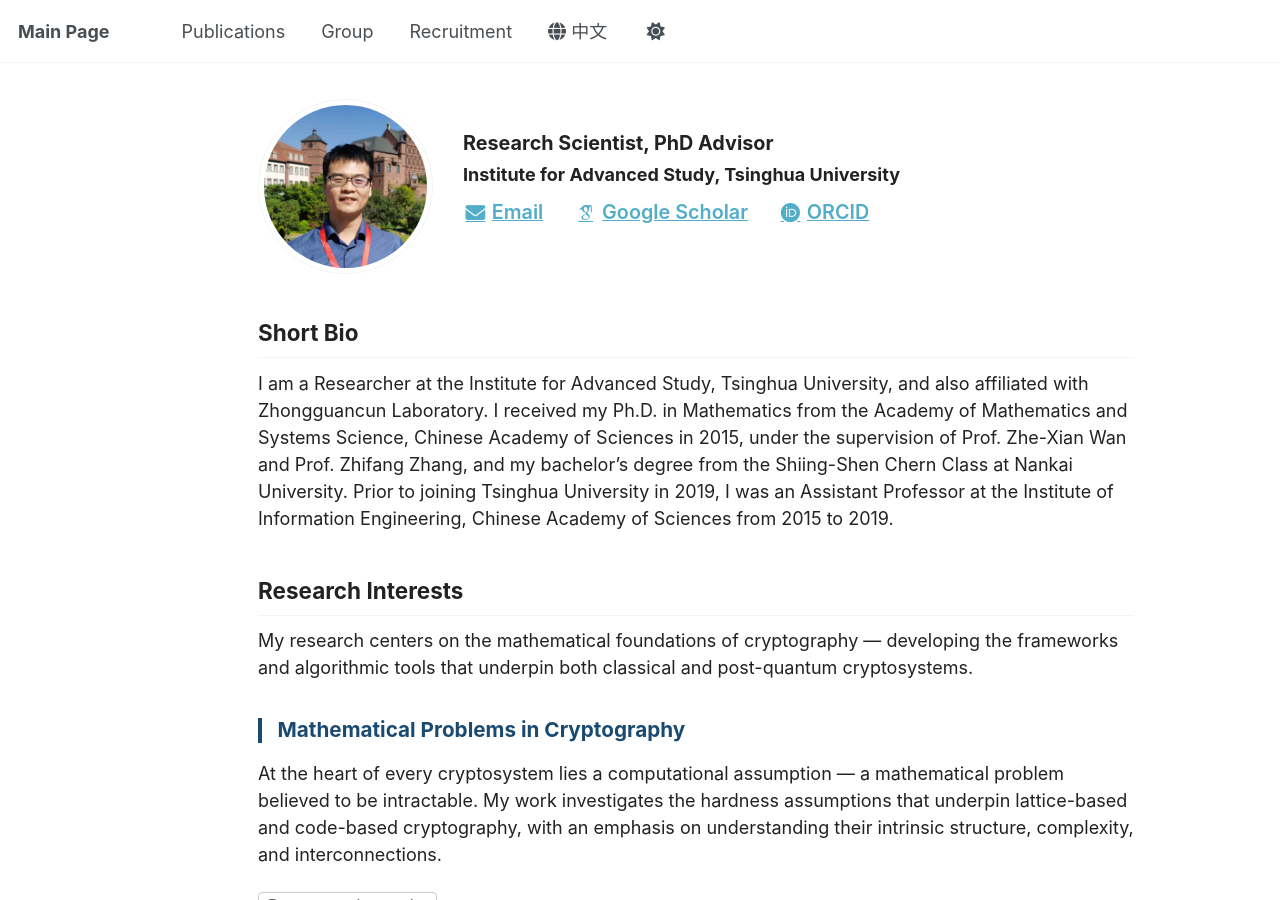
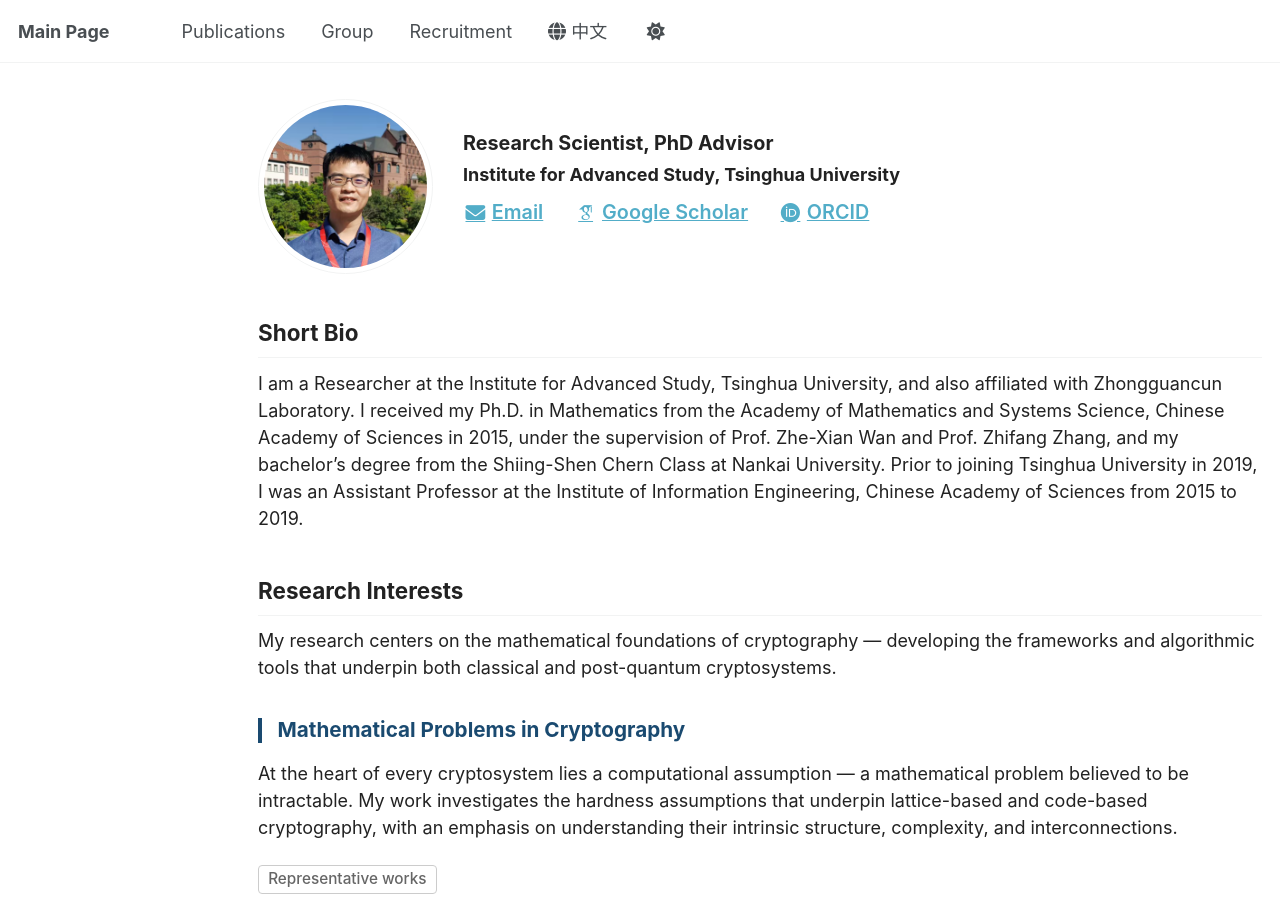
Before and after one commit to anyu-crypto/anyu-crypto.github.io, a Jekyll site: the page built from _pages/about.md, in a window 1280 px wide and 900 px high. Built offline with Jekyll 4.4.1, drawn with Linux system fonts in a browser that asks for light colours; some web fonts are replaced.

Commit message:
fix-restore-page--full-class

```diff
--- a/_layouts/single.html
+++ b/_layouts/single.html
@@ -17,7 +17,7 @@ layout: default
 <div id="main" role="main">
   {% include sidebar.html %}
 
-  <article class="page" itemscope itemtype="http://schema.org/CreativeWork">
+  <article class="page{% unless page.author_profile %} page--full{% endunless %}" itemscope itemtype="http://schema.org/CreativeWork">
     {% if page.title %}<meta itemprop="headline" content="{{ page.title | markdownify | strip_html | strip_newlines | escape_once }}">{% endif %}
     {% if page.excerpt %}<meta itemprop="description" content="{{ page.excerpt | markdownify | strip_html | strip_newlines | escape_once }}">{% endif %}
     {% if page.date %}<meta itemprop="datePublished" content="{{ page.date | date: "%B %d, %Y" }}">{% endif %}
```
